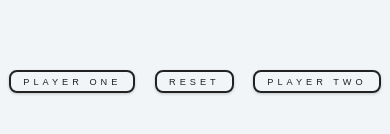
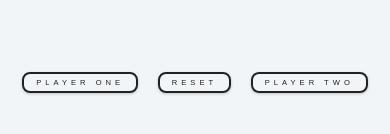
Before and after one commit to 10hley-syl20/scorekeeper, a plain HTML site: page index.html in a window 390 px wide. Shown: the part 608-742 px from the top of the page. Drawn offline with nearby package versions, Linux system fonts and the light colour scheme.

Commit message:
Update app.css

```diff
--- a/app.css
+++ b/app.css
@@ -151,16 +151,13 @@ p {
 }
 
 
-@media only screen and (max-width: 550px) {
+@media only screen and (max-width: 500px) {
 .btn{
-  text-transform: uppercase;
-  background: transparent;
-  color: var(--clr-black);
-  padding: 0.295rem 0.75rem;
-  letter-spacing: var(--spacing);
+
+  padding: 0.255rem 0.75rem;
   display: inline-block;
   transition: var(--transition);
-  font-size: 0.575rem;
+  font-size: 0.475rem;
   border: 2px solid var(--clr-black);
   cursor: pointer;
   box-shadow: 0 1px 3px rgba(0, 0, 0, 0.2);
```
